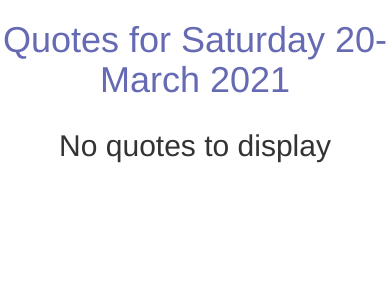
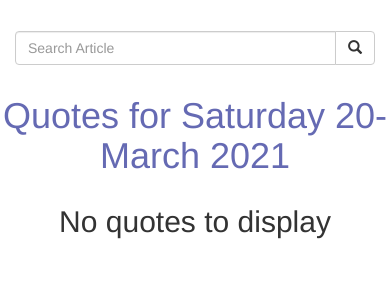
Before and after one commit to rose-okoth/django-one, a Django app: page / in a window 390 px wide. Shown: the part 52-352 px from the top of the page. Run offline with Django 3.2, Linux system fonts and the light colour scheme; data that the repository does not hold is empty; some libraries are stand-ins or nearby versions.

Commit message:
added search form to the nav bar

```diff
--- a/quotes/templates/navbar.html
+++ b/quotes/templates/navbar.html
@@ -1,10 +1,3 @@
-<!DOCTYPE html>
-<html lang="en">
-<head>
-    <meta charset="utf-8">
-    <meta name="viewport" content="width=device-width, initial-scale=1">
-</head>
-<body>
 <nav class="navbar navbar-inverse">
     <div class="container-fluid">
         <div class="navbar-header">
@@ -12,5 +5,21 @@
         </div>
     </div>
 </nav>
-</body>
-</html>
+
+<!-- Adding a search form  -->
+<div class="col-sm-4 col-md-4 navbar-right">
+
+    <form class="navbar-form" role="search" action="{% url 'search_results' %}">
+
+      <div class="input-group">
+        <input type="text" class="form-control" placeholder="Search Article" name="article">
+        <div class="input-group-btn">
+          <button class="btn btn-default" type="submit"><i class="glyphicon glyphicon-search"></i></button>
+        </div>
+      </div>
+
+    </form>
+  </div>
+  <!-- search form end -->
+</div>
+</nav>
```
Lines whose indentation alone changed are shown as unchanged.
